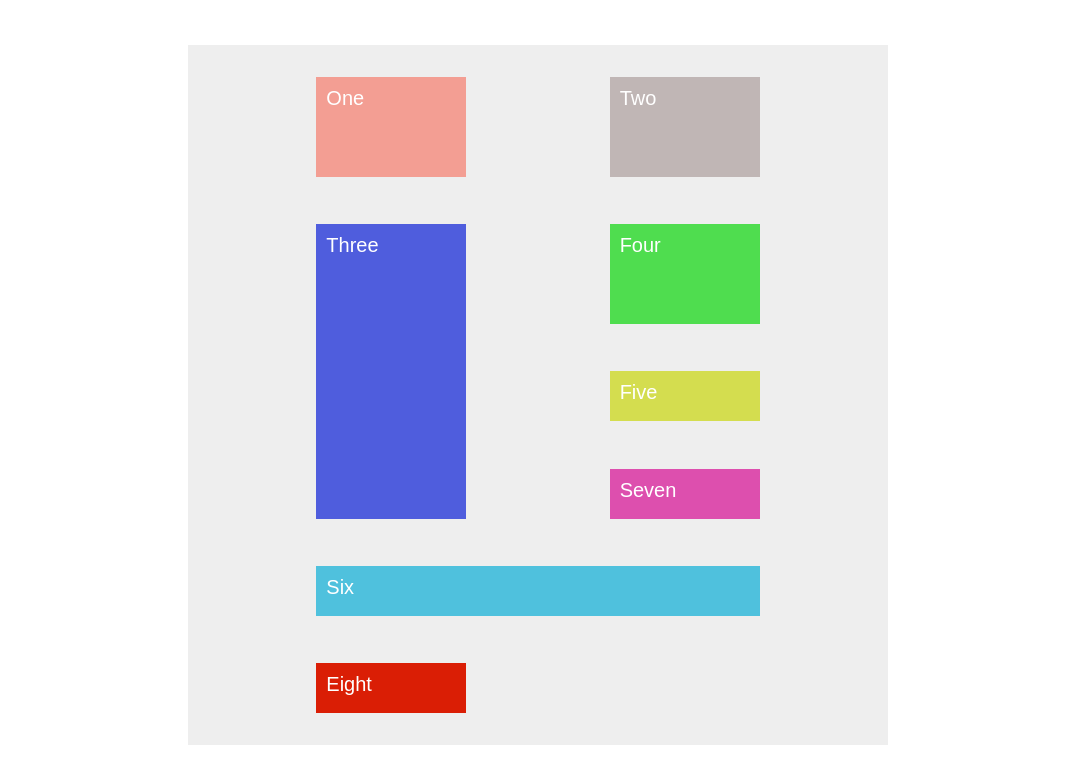
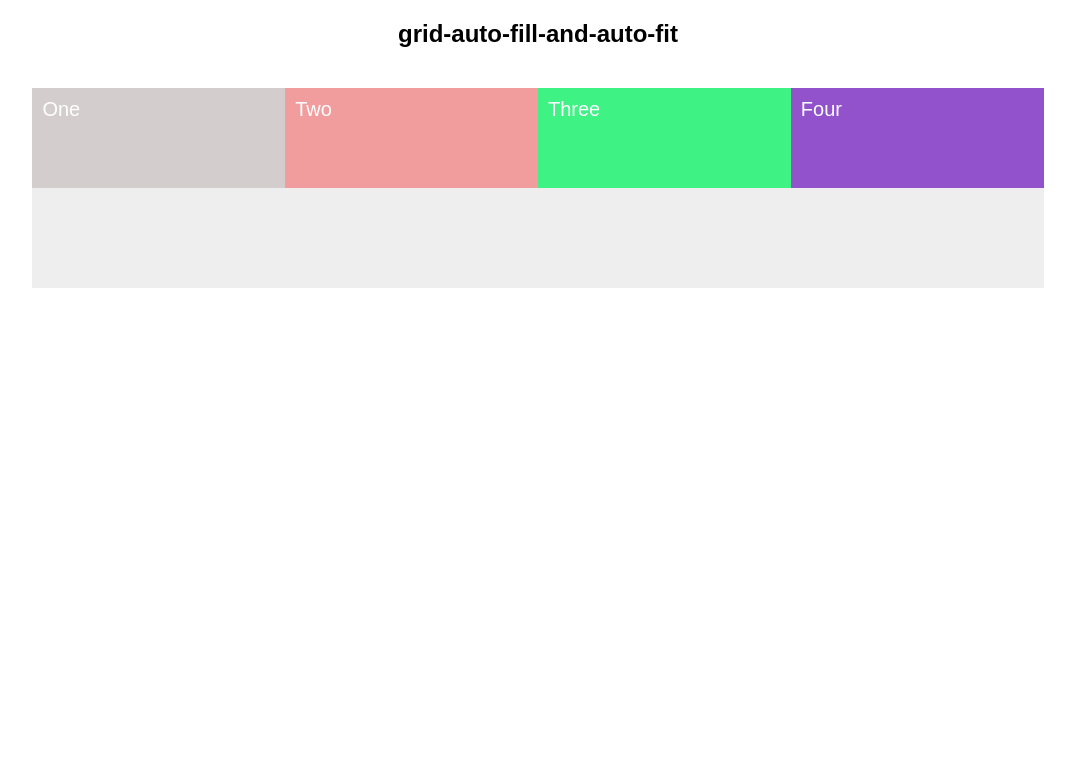
Before and after one commit to mku306ukm/Learn-css, a plain HTML site: page index.html in a window 1280 px wide. Shown: the whole page, without its empty margins (102-1177 px from the left). Drawn offline with Linux system fonts and the light colour scheme.

Commit message:
grid-auto-fill-and-auto-fit

```diff
--- a/index.html
+++ b/index.html
@@ -11,77 +11,52 @@
             font-family: Arial, Helvetica, sans-serif;
         }
 
+        h2 {
+            text-align: center;
+        }
+
         .container {
+            margin: 40px auto 0;
             background: #eee;
-            width: 700px;
-            height: 700px;
-            margin: 45px auto 0;
+            /* width: 600px; */
+            width: 80%;
 
             display: grid;
-            grid-template-columns: repeat(2, 150px);
+            /* grid-template-columns: repeat(3, 100px); */
+            /* grid-template-columns: repeat(auto-fill, 100px); */
+            /* ---ye extra tracks(box)bna deta h--- */
+
+            /* grid-template-columns: repeat(auto-fit, 100px); */
+            /* ---ye extra tracks(box)nhi banata h--- */
+
+            grid-template-columns: repeat(auto-fit, minmax(150px,1fr));
+
             grid-template-rows: repeat(2, 100px);
-            grid-gap: 15px;
-            grid-auto-rows: 50px;
-            grid-auto-flow: row dense;
-            /* ---dense unfill grid item  ko fill karne ka kam karta h--- */
 
-            /* justify-content: center; */
-            /* justify-content: end; */
-            justify-content: start;
-            /* ---default value--- */
-            /* justify-content: space-between; */
-            /* justify-content: space-around; */
-
-            justify-content: space-evenly;
-            /* ===justify-content works horizontally=== */
-
-            /* align-content: center; */
-            /* ===align-content works vertically */
-            /* align-content: end; */
-            /* align-content: space-between; */
-            /* align-content: space-around; */
-            align-content: space-evenly;
-
+            grid-auto-rows: 80px;
         }
 
         .item1 {
-            background: rgb(243, 158, 147);
+            background: rgb(212, 205, 205);
         }
 
         .item2 {
-            background: rgb(192, 182, 181);
-
+            background: rgb(241, 157, 157);
         }
 
         .item3 {
-            background: rgb(79, 93, 221);
-            grid-row: span 3;
+            background: rgb(62, 243, 132);
         }
 
         .item4 {
-            background: rgb(79, 221, 79);
-        }
-
-        .item5 {
-            background: rgb(212, 221, 79);
-        }
-
-        .item6 {
-            background: rgb(79, 193, 221);
-            grid-column: span 2;
-        }
-
-        .item7 {
-            background: rgb(221, 79, 174);
-        }
-
-        .item8 {
-            background: rgb(218, 30, 5);
+            background: rgb(145, 82, 204);
+            /* grid-column-end: -1; */
+            /* ---ye tv kam krega jb auto fill ka use kiya gya ho--- */
         }
 
         .items {
+            font-size: 20px;
             color: #fff;
-            font-size: 20px;
             padding: 10px;
         }
     </style>
@@ -89,16 +64,14 @@
 
 <body>
 
+
+
+    <h2>grid-auto-fill-and-auto-fit</h2>
     <div class="container">
         <div class="items item1">One</div>
         <div class="items item2">Two</div>
         <div class="items item3">Three</div>
         <div class="items item4">Four</div>
-        <div class="items item5">Five</div>
-        <div class="items item6">Six</div>
-        <div class="items item7">Seven</div>
-        <div class="items item8">Eight</div>
-
     </div>
 </body>
 
```
